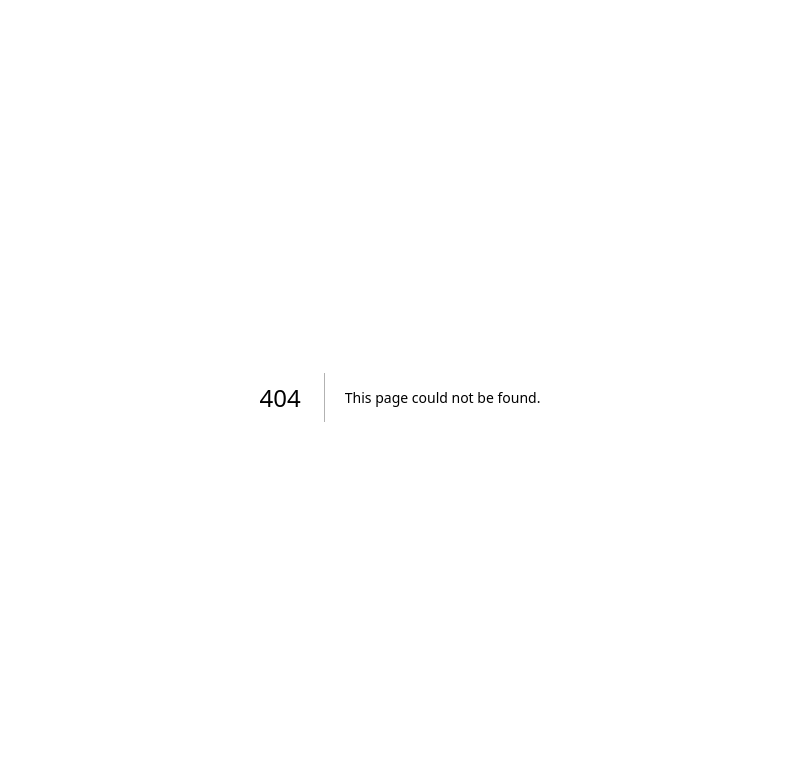
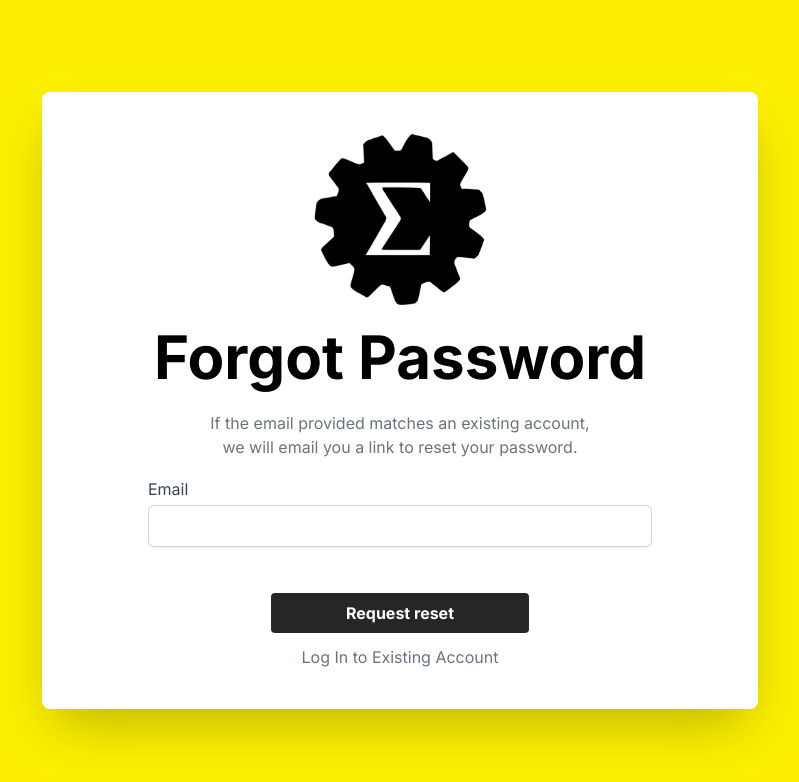
Before and after one commit to frc-emotion/website, a Next.js app: page /forgot in a window 1280 px wide. Before the commit this address had no page. Shown: the top 782 px of the page, without its empty margins (240-1039 px from the left). Built offline with nearby package versions, Linux system fonts and the light colour scheme.

Commit message:
forgot password UI only - no functionality yet

```diff
--- /dev/null
+++ b/src/app/(auth)/forgot/page.tsx
@@ -0,0 +1,123 @@
+"use client";
+
+import Image from "next/image";
+import { FormEvent, useState } from "react";
+import { useRouter } from "next/navigation";
+import { AppRouterInstance } from "next/dist/shared/lib/app-router-context";
+import Link from "next/link";
+
+type formData = {
+    email: string;
+};
+
+// async function submitForm(
+// 	e: FormEvent<HTMLFormElement>,
+// 	formData: formData,
+// 	router: AppRouterInstance
+// ) {
+// 	e.preventDefault();
+// 	console.log("preparing password reset");
+// 	try {
+// 		const response = await fetch(
+// 			"https://api.team2658.org/v2/users/login",
+// 			{
+// 				method: "POST",
+// 				headers: {
+// 					"Content-Type": "application/json",
+// 				},
+// 				body: JSON.stringify(formData),
+// 			}
+// 		);
+
+// 		const json = await response.json();
+
+// 		// user accountLevel instead of isVerified/isAdmin
+// 		// 0 - unverified, 1 - base, 2 - lead, 3 - admin
+// 	} catch (error) {
+// 		console.error(error);
+// 	}
+// }
+
+export default function Forgot() {
+    const [email, setEmail] = useState("");
+    const router = useRouter();
+
+    return (
+        <main className="h-screen bg-teamYellow-500">
+            <div className="flex h-full w-full items-center justify-center">
+                <div className="rounded-lg bg-white px-[100px] shadow-2xl -hlg:px-[15%]">
+                    <div className="my-10">
+                        <div className="relative mb-2 flex w-full flex-col items-center justify-center">
+                            <Image
+                                src="/icon.png"
+                                alt=""
+                                width={175}
+                                height={175}
+                            />
+                        </div>
+                        <h1 className="p-3 text-center text-6xl font-bold">
+                            Forgot Password
+                        </h1>
+                        <p className="text-center font-normal mt-3 mb-2 text-gray-500">
+                            If the email provided matches an existing account,
+                            <br />
+                            we will email you a link to reset your password.
+                        </p>
+                        <form
+                            className="mt-3"
+                            onSubmit={(e) => {
+                                // submitForm(
+                                //     e,
+                                //     {
+                                //         email: email,
+                                //     },
+                                //     router
+                                // );
+                            }}
+                        >
+                            <div className="grid grid-cols-1">
+                                <div className="block p-1.5">
+                                    <label
+                                        htmlFor="email"
+                                        className="text-gray-700"
+                                    >
+                                        Email
+                                    </label>
+                                    <input
+                                        required
+                                        type="email"
+                                        id="email"
+                                        name="email"
+                                        className="mt-1 w-full rounded-md border-gray-300 shadow-sm focus:border-indigo-300 focus:ring focus:ring-indigo-200 focus:ring-opacity-50"
+                                        placeholder=""
+                                        value={email}
+                                        onChange={(e) => {
+                                            setEmail(e.target.value);
+                                        }}
+                                    />
+                                </div>
+
+                                <div className="mt-10 flex items-center justify-center">
+                                    <button
+                                        type="submit"
+                                        className="w-[50%] rounded bg-neutral-800 py-2 font-bold text-white hover:bg-neutral-900"
+                                    >
+                                        Request reset
+                                    </button>
+                                </div>
+                            </div>
+                        </form>
+                        <div className="mt-3 flex flex-col items-center justify-center lg:flex-row lg:space-x-10 -lg:space-y-2">
+                            <Link
+                                href="/login"
+                                className="text-gray-500 hover:text-gray-700"
+                            >
+                                Log In to Existing Account
+                            </Link>
+                        </div>
+                    </div>
+                </div>
+            </div>
+        </main>
+    );
+}
```
